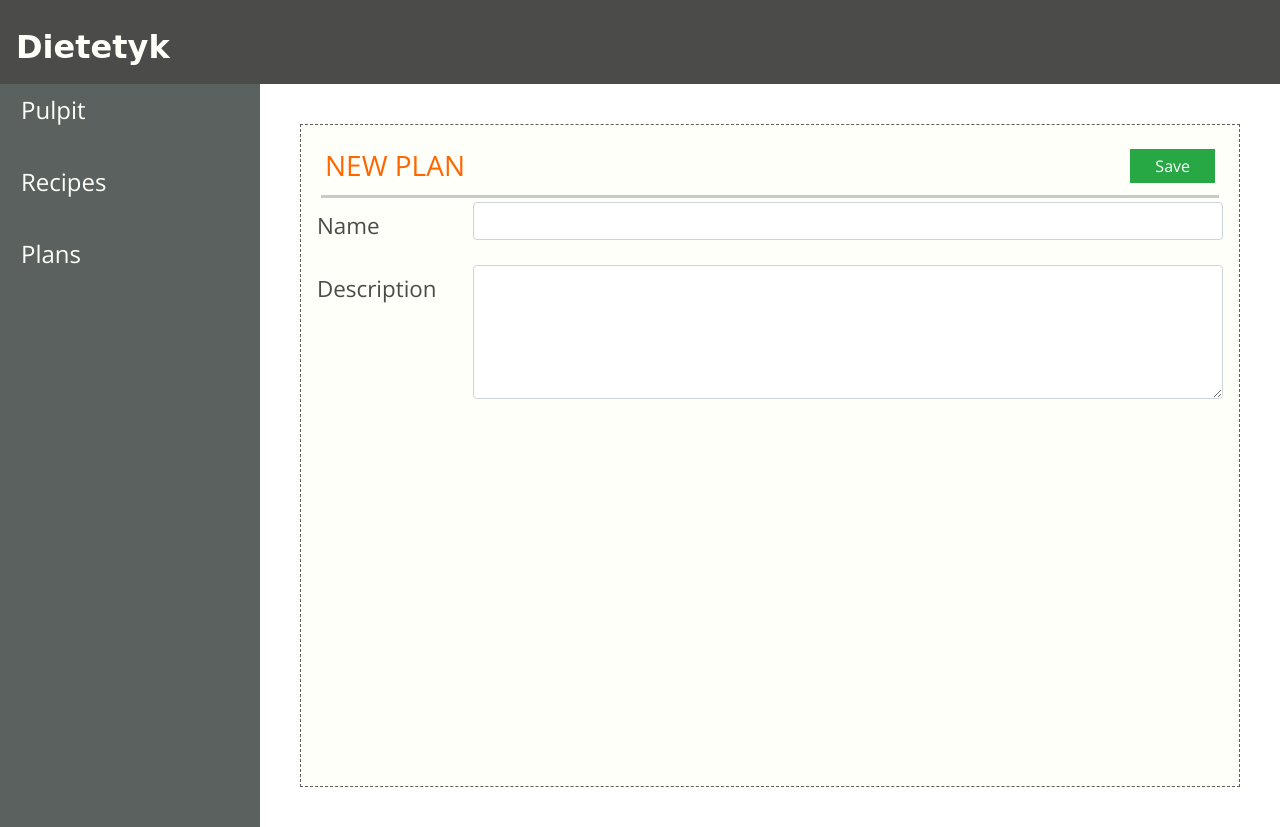
After one commit to RobertCetnar/Dietetyk, a Django app: page /plan/add/ in a window 1280 px wide. The commit adds this page. Run offline with Django 3.2, Linux system fonts and the light colour scheme; some libraries are stand-ins or nearby versions; some web fonts are replaced.

Commit message:
Plan_add

```diff
--- a/dietetyk/templates/app-add-recipe.html
+++ b/dietetyk/templates/app-add-recipe.html
@@ -1,5 +1,4 @@
 {% extends "base.html" %}
-
 {% block content %}
 <form action="" method="post">
 <div class="dashboard-content border-dashed p-3 m-4 view-height">
--- /dev/null
+++ b/dietetyk/templates/app-add-schedules.html
@@ -0,0 +1,40 @@
+{% extends "base.html" %}
+{% block content %}
+<form action="" method="POST">
+<div class="dashboard-content border-dashed p-3 m-4 view-height">
+    {% if error %}
+    <h3 style="color: red">{{ error }}</h3>
+    {% endif %}
+    <div class="row border-bottom border-3 p-1 m-1">
+        <div class="col noPadding">
+            <h3 class="color-header text-uppercase">NEW PLAN</h3>
+        </div>
+        <div class="col d-flex justify-content-end mb-2 noPadding">
+            <button type="submit" class="btn btn-success rounded-0 pt-0 pb-0 pr-4 pl-4">Save</button>
+        </div>
+    </div>
+
+    <div class="schedules-content">
+            <div class="form-group row">
+                <label for="planName"
+                       class="col-sm-2 label-size col-form-label">
+                    Name
+                </label>
+                <div class="col-sm-10">
+                    <input type="text" class="form-control" id="planName" name="name">
+                </div>
+            </div>
+            <div class="form-group row">
+                <label for="planDescription"
+                       class="col-sm-2 label-size col-form-label">
+                    Description
+                </label>
+                <div class="col-sm-10">
+                    <textarea class="form-control" rows="5" id="planDescription" name="description"></textarea>
+                </div>
+            </div>
+            {% csrf_token %}
+    </div>
+</div>
+</form>
+{% endblock content %}
--- a/dietetyk/views.py
+++ b/dietetyk/views.py
@@ -147,3 +147,24 @@ class PlanDetails(View):
                 ]
         return render(request, "app-details-schedules.html",
                               {"days": days, "plan": plan})
+
+
+class AddPlan(View):
+    def get(self, request):
+        return render(request, "app-add-schedules.html")
+
+    def post(self, request):
+        name = request.POST.get("name")
+        description = request.POST.get("description")
+        if not name and not description:
+            return render(
+                request,
+                "app-add-schedules.html",
+                {"error": "Fields cannot be empty !!!"},
+            )
+        else:
+            plan = Plan()
+            plan.name = name
+            plan.description = description
+            plan.save()
+            return redirect("/plan/list/")
--- a/project/urls.py
+++ b/project/urls.py
@@ -25,6 +25,7 @@ from dietetyk.views import (landing_page_view,
                             DeleteRecipe,
                             PlanList,
                             PlanDetails,
+                            AddPlan,
                             )
 
 urlpatterns = [
@@ -38,4 +39,5 @@ urlpatterns = [
     path("recipe/delete/<int:id>/", DeleteRecipe.as_view()),
     path("plan/list/", PlanList.as_view()),
     path("plan/<int:id>/", PlanDetails.as_view()),
+    path("plan/add/", AddPlan.as_view()),
 ]
```
